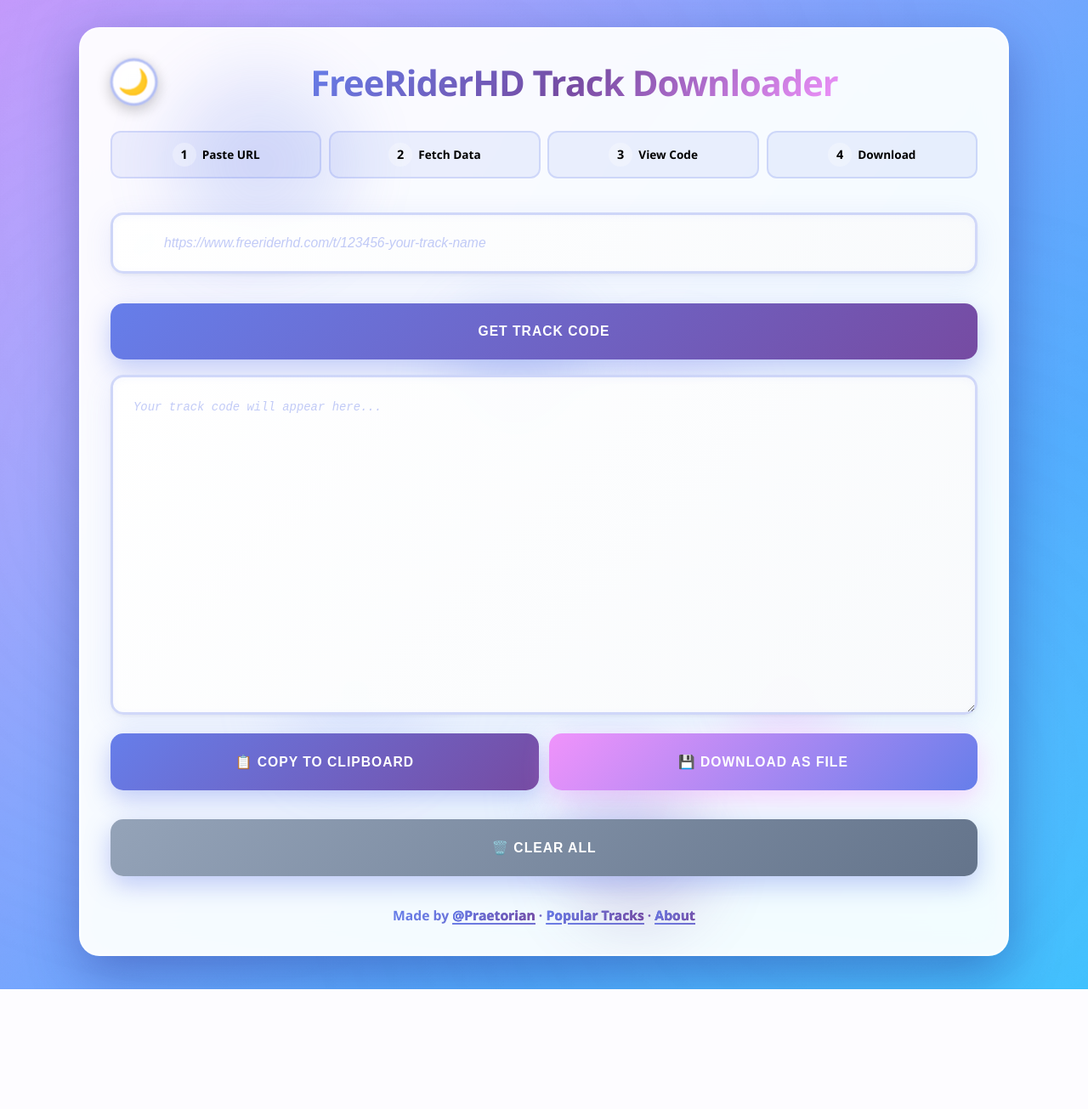
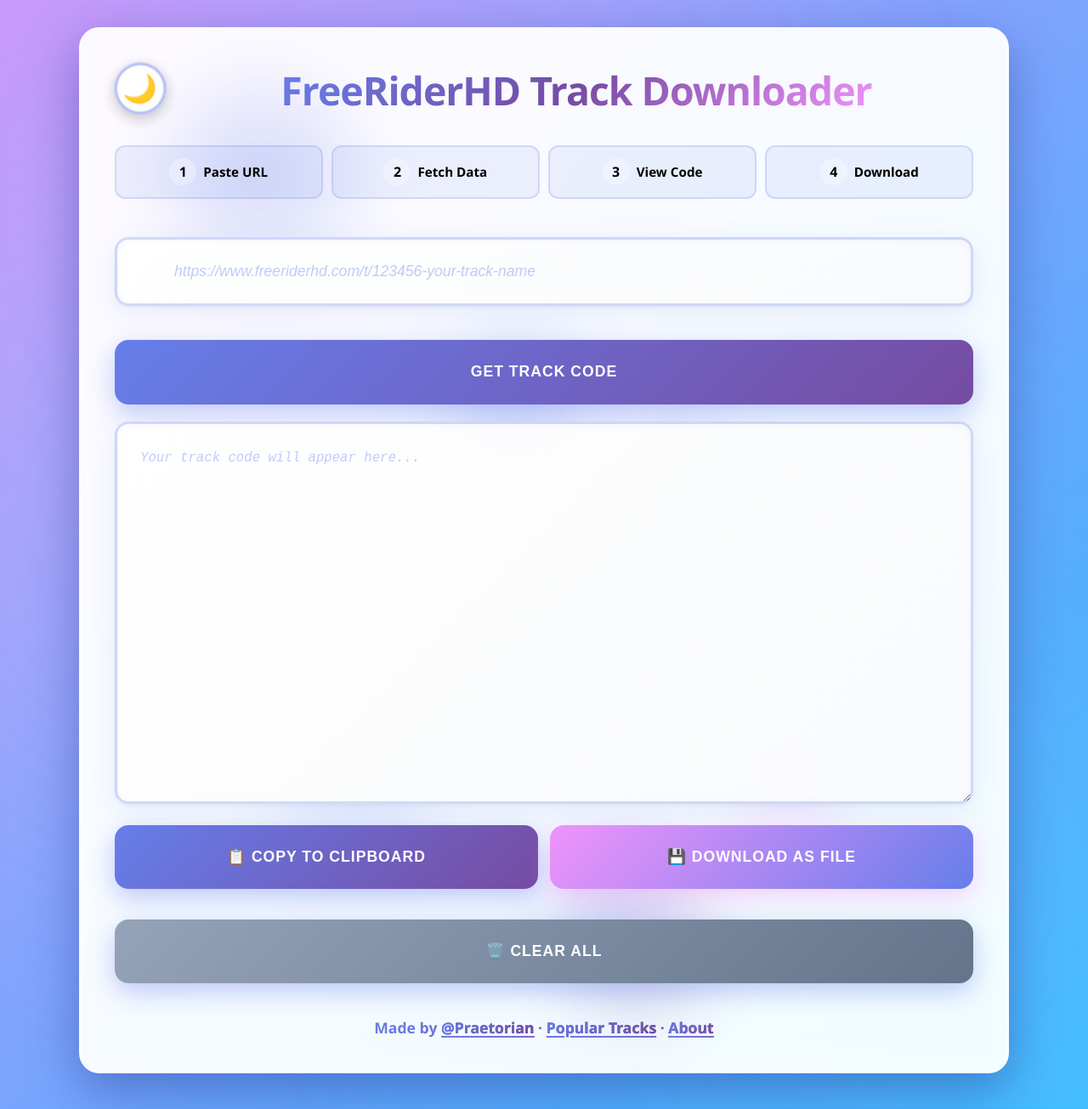
Before and after one commit to Praetorian301/FreeriderHD-Track-Downloader, a Flask app: page / in a window 1280 px wide. Shown: the whole page at 85% size. Before the commit the page ends 1164 px from the top, so only its background shows below. Run offline with Flask 3, Linux system fonts and the light colour scheme.

Commit message:
Scale UI to 110% for better readability

```diff
--- a/FRHDTrackPuller/static/styles.css
+++ b/FRHDTrackPuller/static/styles.css
@@ -115,7 +115,7 @@ body::after {
 .container {
     width: 90%;
     max-width: none;
-    padding: 2.2rem;
+    padding: 2.5rem;
     background: rgba(255, 255, 255, 0.95);
     backdrop-filter: blur(20px) saturate(180%);
     -webkit-backdrop-filter: blur(20px) saturate(180%);
@@ -127,7 +127,7 @@ body::after {
     animation: fadeIn 0.6s ease-out;
     display: flex;
     flex-direction: column;
-    gap: 1.1rem;
+    gap: 1.25rem;
     text-align: center;
     position: relative;
     z-index: 1;
@@ -342,13 +342,13 @@ body::after {
 
 /* Heading Styles */
 h1 {
-    font-size: 2.6rem;
+    font-size: 2.9rem;
     font-weight: 800;
     background: linear-gradient(135deg, #667eea 0%, #764ba2 50%, #f093fb 100%);
     -webkit-background-clip: text;
     -webkit-text-fill-color: transparent;
     background-clip: text;
-    margin-bottom: 0.35rem;
+    margin-bottom: 0.4rem;
     letter-spacing: -1px;
     animation: fadeIn 0.8s ease-out;
 }
@@ -360,7 +360,7 @@ h1 {
     justify-content: center;
     gap: 1rem;
     text-align: center;
-    margin-bottom: 0.35rem;
+    margin-bottom: 0.4rem;
     animation: fadeIn 0.6s ease-out;
     position: relative;
 }
@@ -373,15 +373,15 @@ h1 {
 }
 
 .hero-section h1 {
-    font-size: 2.6rem;
-    margin-bottom: 0.35rem;
+    font-size: 2.9rem;
+    margin-bottom: 0.4rem;
 }
 
 .hero-tagline {
-    font-size: 0.9rem;
+    font-size: 1rem;
     color: #667eea;
     font-weight: 600;
-    margin-bottom: 0.35rem;
+    margin-bottom: 0.4rem;
     letter-spacing: 0.3px;
 }
 
@@ -393,21 +393,21 @@ body.dark-mode .hero-tagline {
 .step-indicator {
     display: grid;
     grid-template-columns: repeat(4, 1fr);
-    gap: 0.55rem;
-    margin-bottom: 1.4rem;
+    gap: 0.65rem;
+    margin-bottom: 1.55rem;
 }
 
 .step {
     display: flex;
     align-items: center;
     justify-content: center;
-    gap: 0.45rem;
-    padding: 0.75rem 0.55rem;
+    gap: 0.5rem;
+    padding: 0.85rem 0.65rem;
     background: rgba(102, 126, 234, 0.1);
     border-radius: 12px;
     border: 2px solid rgba(102, 126, 234, 0.2);
     font-weight: 700;
-    font-size: 0.85rem;
+    font-size: 0.95rem;
     transition: all 0.3s ease;
 }
 
@@ -427,12 +427,12 @@ body.dark-mode .step {
     display: inline-flex;
     align-items: center;
     justify-content: center;
-    width: 28px;
-    height: 28px;
+    width: 32px;
+    height: 32px;
     background: rgba(255, 255, 255, 0.3);
     border-radius: 50%;
     font-weight: 800;
-    font-size: 0.9rem;
+    font-size: 1rem;
     flex-shrink: 0;
 }
 
@@ -443,31 +443,31 @@ body.dark-mode .step {
 /* Input Section with Icon */
 .input-wrapper {
     position: relative;
-    margin-bottom: 1.1rem;
+    margin-bottom: 1.25rem;
 }
 
 .input-icon {
     position: absolute;
-    left: 1.5rem;
+    left: 1.7rem;
     top: 50%;
     transform: translateY(-50%);
-    font-size: 1.5rem;
+    font-size: 1.7rem;
     opacity: 0.6;
     pointer-events: none;
 }
 
 #freerider-url {
-    padding-left: 3.75rem;
+    padding-left: 4.2rem;
 }
 
 /* Input Styles */
 input[type="text"],
 input[type="input"] {
     width: 100%;
-    padding: 1.5rem;
-    font-size: 0.98rem;
+    padding: 1.7rem;
+    font-size: 1.1rem;
     border: 3px solid rgba(102, 126, 234, 0.3);
-    border-radius: 15px;
+    border-radius: 16px;
     background: linear-gradient(135deg, rgba(255, 255, 255, 0.95), rgba(248, 250, 252, 0.95));
     backdrop-filter: blur(10px);
     color: #1a1a2e;
@@ -502,18 +502,18 @@ input[type="input"]:focus {
 /* Textarea Styles */
 textarea {
     width: 100%;
-    height: 400px;
-    padding: 1.5rem;
-    font-size: 0.87rem;
+    height: 450px;
+    padding: 1.7rem;
+    font-size: 0.98rem;
     font-family: 'Courier New', monospace;
     border: 3px solid rgba(102, 126, 234, 0.3);
-    border-radius: 15px;
+    border-radius: 16px;
     background: linear-gradient(135deg, rgba(255, 255, 255, 0.95), rgba(248, 250, 252, 0.95));
     backdrop-filter: blur(10px);
     color: #1a1a2e;
     resize: vertical;
     transition: all 0.3s ease;
-    line-height: 1.65;
+    line-height: 1.7;
     animation: fadeIn 1.2s ease-out;
     box-shadow:
         0 8px 32px rgba(102, 126, 234, 0.12),
@@ -540,13 +540,13 @@ textarea:focus {
 /* Button Styles */
 button {
     width: 100%;
-    padding: 1.5rem;
-    font-size: 0.98rem;
+    padding: 1.7rem;
+    font-size: 1.1rem;
     font-weight: 700;
     color: #ffffff;
     background: linear-gradient(135deg, #667eea 0%, #764ba2 100%);
     border: none;
-    border-radius: 15px;
+    border-radius: 16px;
     cursor: pointer;
     transition: all 0.3s ease;
     text-transform: uppercase;
@@ -683,10 +683,10 @@ body.dark-mode .button-primary {
 /* Stats Display */
 .stats-bar {
     display: none;
-    padding: 0.75rem;
+    padding: 0.85rem;
     background: rgba(102, 126, 234, 0.1);
     border-radius: 10px;
-    margin-bottom: 0.75rem;
+    margin-bottom: 0.85rem;
     border: 2px solid rgba(102, 126, 234, 0.2);
     animation: fadeIn 0.5s ease-out;
 }
@@ -699,7 +699,7 @@ body.dark-mode .stats-bar {
 .stats-grid {
     display: grid;
     grid-template-columns: repeat(auto-fit, minmax(110px, 1fr));
-    gap: 0.75rem;
+    gap: 0.85rem;
     text-align: center;
 }
 
@@ -708,7 +708,7 @@ body.dark-mode .stats-bar {
 }
 
 .stat-value {
-    font-size: 1.1rem;
+    font-size: 1.25rem;
     font-weight: 800;
     background: linear-gradient(135deg, #667eea 0%, #764ba2 100%);
     -webkit-background-clip: text;
@@ -724,7 +724,7 @@ body.dark-mode .stat-value {
 }
 
 .stat-label {
-    font-size: 0.68rem;
+    font-size: 0.75rem;
     color: #666;
     margin-top: 0.18rem;
 }
@@ -786,15 +786,15 @@ body.dark-mode .tips-section {
     position: relative;
     top: 0;
     right: 0;
-    font-size: 1.8rem;
+    font-size: 2rem;
     background: rgba(255, 255, 255, 0.3);
     backdrop-filter: blur(10px);
     border: 3px solid rgba(102, 126, 234, 0.5);
     border-radius: 50%;
-    width: 55px;
-    height: 55px;
-    min-width: 55px;
-    min-height: 55px;
+    width: 60px;
+    height: 60px;
+    min-width: 60px;
+    min-height: 60px;
     display: flex;
     align-items: center;
     justify-content: center;
@@ -950,7 +950,7 @@ body.dark-mode footer a {
 .button-grid {
     display: grid;
     grid-template-columns: 1fr 1fr;
-    gap: 0.75rem;
+    gap: 0.85rem;
 }
 
 .button-grid button {
@@ -959,8 +959,8 @@ body.dark-mode footer a {
 
 /* Footer */
 footer {
-    margin-top: 1.1rem;
-    font-size: 0.9rem;
+    margin-top: 1.25rem;
+    font-size: 1rem;
     color: #555;
     animation: fadeIn 1.3s ease-out;
 }
@@ -971,7 +971,7 @@ footer strong {
     -webkit-text-fill-color: transparent;
     background-clip: text;
     font-weight: 700;
-    font-size: 0.98rem;
+    font-size: 1.1rem;
 }
 
 footer a {
@@ -995,7 +995,7 @@ footer a:hover {
 }
 
 footer a strong {
-    font-size: 0.98rem;
+    font-size: 1.1rem;
     font-weight: 800;
 }
 
```
